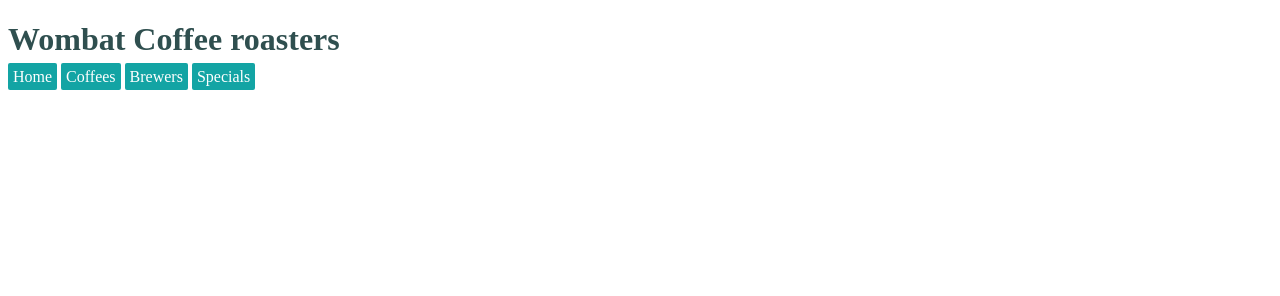
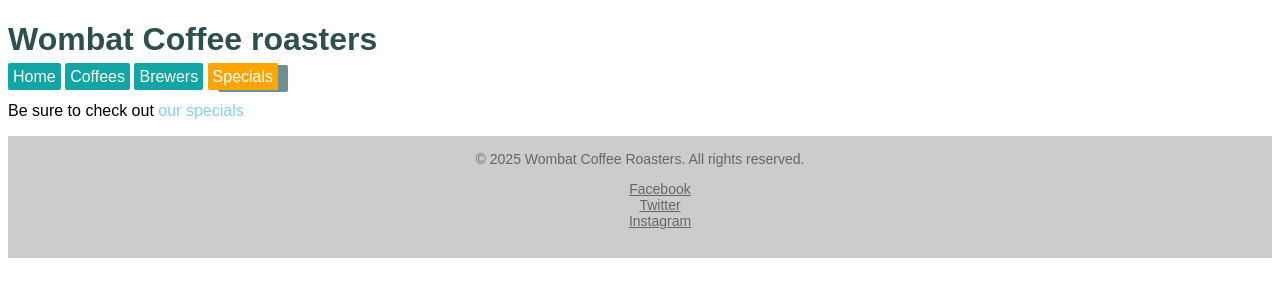
Before and after one commit to FlynnZeng/css_learn, a plain HTML site: page 层叠、优先级和继承/index.html in a window 1280 px wide. Drawn offline with Linux system fonts and the light colour scheme.

Commit message:
4月25日

```diff
--- a/style.css
+++ /dev/null
@@ -1,22 +0,0 @@
-h1{
-    color: #2f4f4f;
-    margin-bottom: 10px;
-}
-
-#main-nav {
-    margin-top: 10px;
-    list-style-type: none;
-    padding-left: 0;
-}
-
-#main-nav li{
-    display: inline-block;
-}
-
-#main-nav a{
-    color: white;
-    background-color: #13a4a4;
-    padding: 5px;
-    border-radius: 2px;
-    text-decoration: none;
-}
--- a/index.html
+++ b/层叠、优先级和继承/index.html
@@ -20,6 +20,20 @@
             </ul>
         </nav>
     </header>
+    <main>
+        <p>
+            Be sure to check out
+            <a href="#" class="featured">our specials</a>
+        </p>
+    </main>
+    <footer class="footer">
+        &copy; 2025 Wombat Coffee Roasters. All rights reserved.
+        <ul class="socials">
+            <li><a href="#">Facebook</a></li>
+            <li><a href="#">Twitter</a></li>
+            <li><a href="#">Instagram</a></li>
+        </ul>
+    </footer>
 </body>
 
 </html>
--- /dev/null
+++ b/层叠、优先级和继承/style.css
@@ -0,0 +1,65 @@
+body{
+    font-family: sans-serif;
+}
+
+h1{
+    color: #2f4f4f;
+    margin-bottom: 10px;
+}
+
+#main-nav {
+    margin-top: 10px;
+    list-style-type: none;
+    padding-left: 0;
+}
+
+#main-nav li{
+    display: inline-block;
+}
+
+/* 优先级 1, 0, 1 */
+#main-nav a{
+    color: white;
+    background-color: #13a4a4;
+    padding: 5px;
+    border-radius: 2px;
+    text-decoration: none;
+}
+
+/* 优先级 1, 1, 0 */
+#main-nav .featured {
+    background-color: orange;
+    box-shadow: 10px 2px #6f9090;
+}
+
+a:link {
+    color: skyblue;
+    text-decoration: none;
+}
+a:visited{
+    color: purple;
+}
+
+a:hover{
+    text-decoration: underline;
+}
+a:active{
+    color: red;
+}
+
+.footer {
+    color: #666;
+    background-color: #ccc;
+    padding: 15px 0;
+    text-align: center;
+    font-size: 14px;
+}
+
+.footer li{
+    list-style-type: none;
+}
+
+.footer a {
+    color: inherit;
+    text-decoration: underline;
+}
```
Also changed, not shown: 相对单位em/index.html (added, +42 -0 lines), 4 other files.
